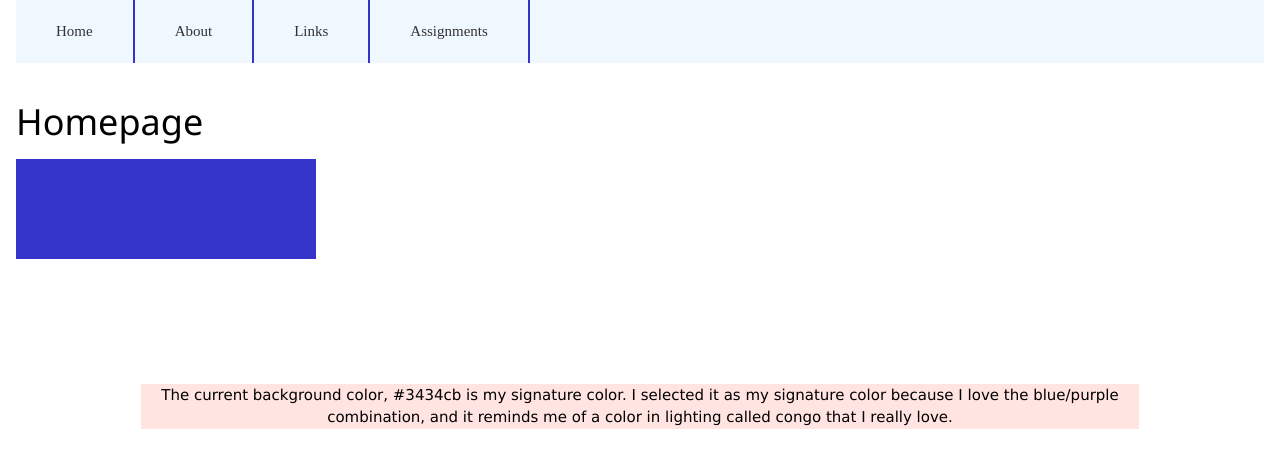
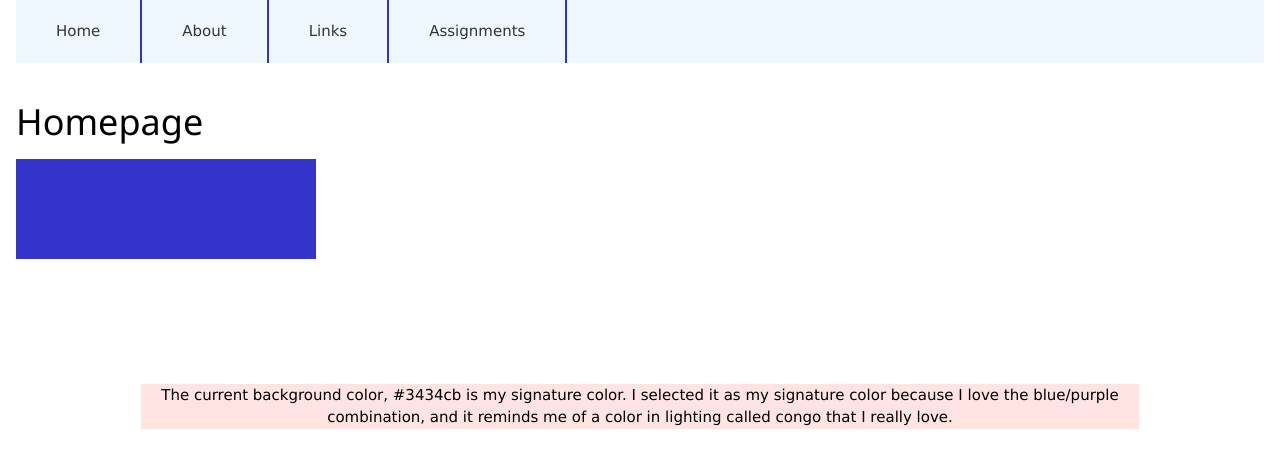
Before and after one commit to averdadero/iml300, a plain HTML site: page storm_web/index.html in a window 1280 px wide. Drawn offline with nearby package versions, Linux system fonts and the light colour scheme.

Commit message:
change font family

```diff
--- a/storm_web/index.html
+++ b/storm_web/index.html
@@ -24,7 +24,6 @@ li a {
     text-decoration: none;
     color: #333333;
     border-right: 2px solid #3434cb;
-    font-family: "didot", serif;
 }
 
 li a:hover {
```
